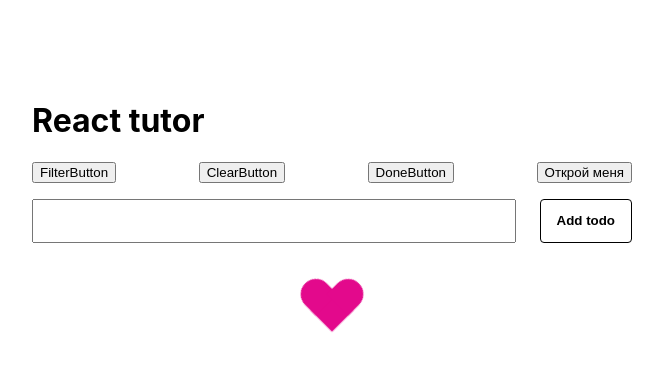
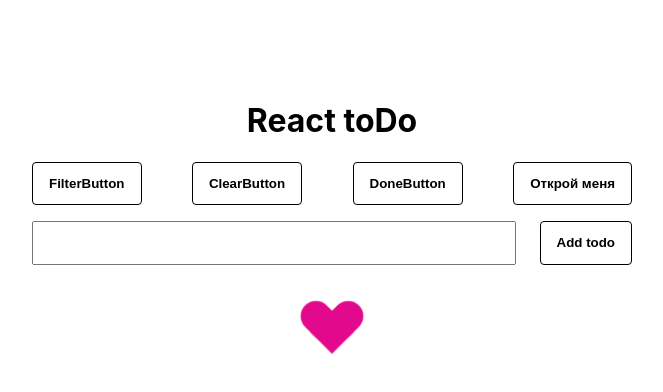
Before and after one commit to Salrabber/MytoDo, a React (Create React App) app: page / in a window 1280 px wide. Shown: the top 392 px of the page, without its empty margins (308-971 px from the left). Built offline with nearby package versions, Linux system fonts and the light colour scheme; no server answers.

Commit message:
filterDone

```diff
--- a/src/App.css
+++ b/src/App.css
@@ -42,3 +42,12 @@
   display: flex;
   justify-content: space-between;
 }
+
+.wrapper{
+  /* align-items: center; */
+}
+
+h1, p{
+  text-align: center;
+  font-weight: bold;
+}
--- a/src/App.js
+++ b/src/App.js
@@ -46,8 +46,6 @@ function App() {
     setTodos(todos.filter((todo) => todo.id !== id));
   }
 
-
-
   function doneTodo() {
     if (
       todos.every((todo) => {
@@ -61,14 +59,14 @@ function App() {
 
     setTodos(
       todos.map((todo) => {
-        if (done === true){
+        if (done === true) {
           todo.completed = false;
         } else {
           todo.completed = true;
         }
         return todo;
       })
-    )
+    );
 
     setDone(!done);
   }
@@ -85,8 +83,21 @@ function App() {
     );
   }
 
-  function filterTodo(){
+  function filterTodo() {
 
+    let arr = todos.map((el,i) => {
+      return {index: i, value: el.title}
+    })
+    arr.sort((a,b) => {
+      if (a.value.length > b.value.length){
+        return 1
+      }
+      if (a.value.length < b.value.length){
+        return -1
+      }
+      return 0
+    })
+    setTodos(arr.map(el => {return todos[el.index]}));
   }
 
   function clearTodo() {
@@ -96,14 +107,14 @@ function App() {
   return (
     <Context.Provider value={{ removeTodo }}>
       <div className="wrapper">
-        <h1>React tutor</h1>
+        <h1>React toDo</h1>
         <div className="buttonsWrapper">
           <Button action={filterTodo} name="FilterButton" />
           <Button action={clearTodo} name="ClearButton" />
           <Button action={doneTodo} name="DoneButton" />
           <Modal />
         </div>
-        <React.Suspense fallback={<p>Ждём твою мамку . . . .</p>}>
+        <React.Suspense fallback={<p>Loading...</p>}>
           <AddTodo onCreate={addTodo} />
         </React.Suspense>
 
@@ -111,7 +122,7 @@ function App() {
         {todos.length ? (
           <TodoList todos={todos} onToggle={toggleTodo} />
         ) : loading ? null : (
-          <p>Netu Nihuya</p>
+          <p>No toDos...</p>
         )}
       </div>
     </Context.Provider>
--- a/src/Filter/Button.css
+++ b/src/Filter/Button.css
@@ -0,0 +1,8 @@
+.btn{
+    border: 1px solid black;
+    border-radius: 4px;
+    background-color: transparent;
+    padding: 13px 1rem;
+    font-weight: bold;
+    cursor: pointer;
+}
--- a/src/Filter/Button.js
+++ b/src/Filter/Button.js
@@ -1,11 +1,11 @@
-import React, { useContext } from "react";
+import React from "react";
 import "./Button.css";
 
 
 function Button(props) {
 
     return (
-        <button type="submit" onClick={() => props.action()}>{props.name}</button>
+        <button className="btn" type="submit" onClick={() => props.action()}>{props.name}</button>
     )
 }
 
--- a/src/Modal/Modal.css
+++ b/src/Modal/Modal.css
@@ -1,4 +1,4 @@
-.modal{
+.modal {
     position: fixed;
     top: 0;
     right: 0;
@@ -10,10 +10,19 @@
     padding-top: 5rem;
 }
 
-.modal-body{
+.modal-body {
     padding: 2rem;
     width: 400px;
     border-radius: 5px;
     background: #fff;
     height: 200px;
 }
+
+.btn {
+    border: 1px solid black;
+    border-radius: 4px;
+    background-color: transparent;
+    padding: 13px 1rem;
+    font-weight: bold;
+    /* cursor: pointer; */
+}
--- a/src/Modal/Modal.js
+++ b/src/Modal/Modal.js
@@ -9,14 +9,14 @@ export default class Modal extends React.Component {
   render() {
     return (
       <React.Fragment>
-        <button onClick={() => this.setState({isOpen: true})}>Открой меня</button>
+        <button className="btn" onClick={() => this.setState({isOpen: true})}>Открой меня</button>
 
         {this.state.isOpen && (
           <div className="modal">
             <div className="modal-body">
               <h1>Modal title</h1>
               <p>Some modal text</p>
-              <button onClick={() => this.setState({isOpen: false})}>Закрой меня</button>
+              <button className="btn" onClick={() => this.setState({isOpen: false})}>Закрой меня</button>
             </div>
           </div>
         )}
--- a/src/index.js
+++ b/src/index.js
@@ -11,9 +11,9 @@ root.render(
   </React.StrictMode>
 );
 
-const arr = [{title:'one', id:1},{id:2, title:'twoo'},{id:3, title:'three'},{id:4, title:'foooour'}]
-const arg = [1,23,4,3,35,33]
-console.log(arr.sort((a,b) => {return a - b}))
+// const arr = [{id:3, title:'three'},{title:'one', id:1},{id:4, title:'foooour'},{id:2, title:'twoo'}]
+// const arg = [1,23,4,3,35,33]
+// console.log(arr.sort((a,b) => {return a.title.length - b.title.length}))
 
 // if (arg.every(symb => {return symb > 30})) {console.log('da')} else {console.log('net')}
 
```
